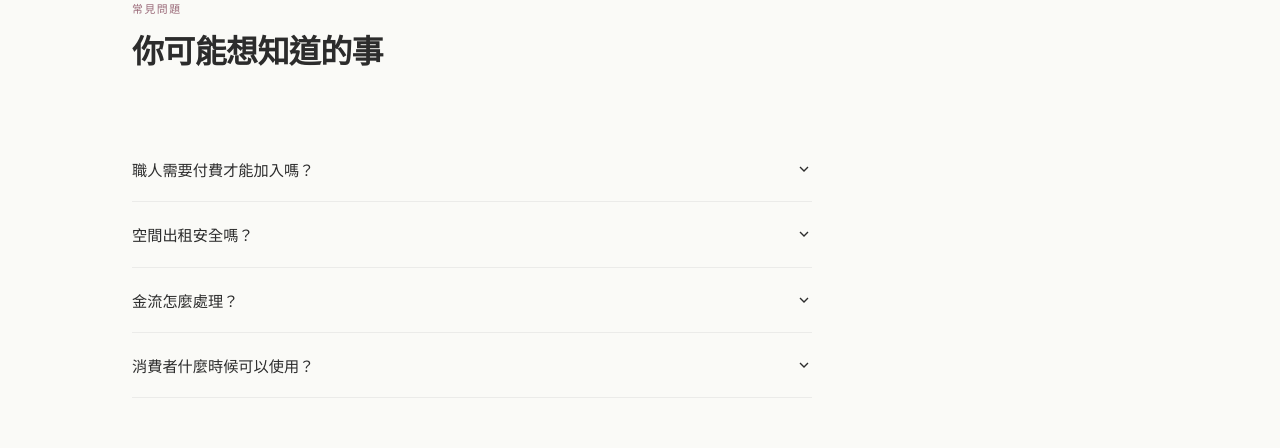
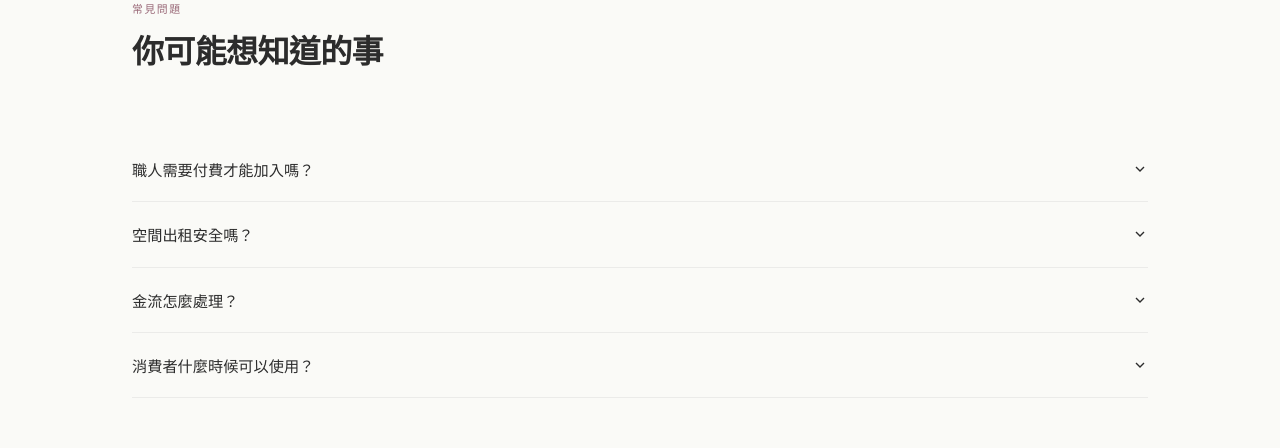
Before and after one commit to jasperbug/solobeaute_web, a React (Vite) app: page / in a window 1280 px wide. Shown: the part 6140-6588 px from the top of the page. Built offline with nearby package versions, Linux system fonts and the light colour scheme; no server answers.

Commit message:
fix: FAQ 底線延伸至全容器寬度
Co-Authored-By: Claude Opus 4.6 (1M context) <noreply@anthropic.com>

```diff
--- a/src/App.css
+++ b/src/App.css
@@ -701,7 +701,6 @@
 }
 
 .faq__list {
-  max-width: 680px;
   margin: var(--gap-lg) 0 0;
   display: flex;
   flex-direction: column;
```
